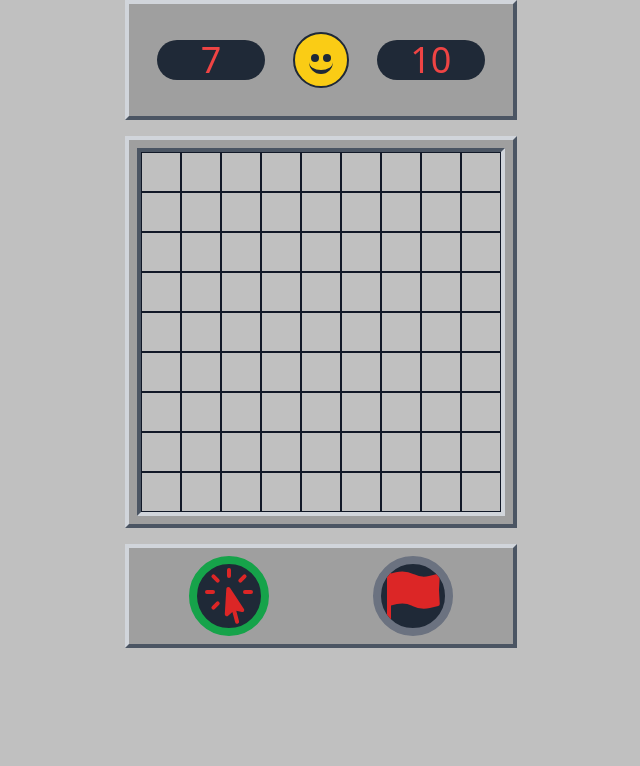
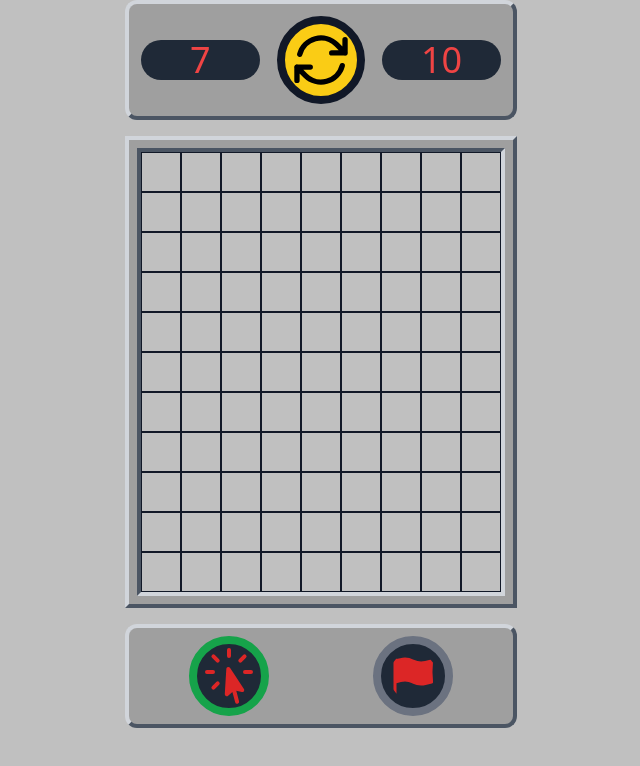
Before and after one commit to weelics/React-MineSweeper, a React (Create React App) app: page / in a window 1280 px wide. Shown: the top 766 px of the page, without its empty margins (319-959 px from the left). Built offline with nearby package versions, Linux system fonts and the light colour scheme.

Commit message:
chore: set new icon

```diff
--- a/src/App.js
+++ b/src/App.js
@@ -2,13 +2,14 @@ import { useCallback, useEffect, useState } from "react";
 import Block from "./components/block";
 import createTable from "./module/createTable";
 
-const length = 9;
+const nCOL = 9;
+const length = 11;
 const nMine = 10;
 let winnerMine = 0;
 let cssFinishGame = "";
 
 function App() {
-  const [board, setBoard] = useState(createTable(length, nMine));
+  const [board, setBoard] = useState(createTable(nCOL, length, nMine));
   const [alert, setAlert] = useState("");
   const [show, setShow] = useState(false);
   const [mine, setMine] = useState(nMine);
@@ -29,7 +30,7 @@ function App() {
     winnerMine = 0;
     setShow(false);
     setMine(nMine);
-    setBoard(createTable(length, nMine));
+    setBoard(createTable(nCOL, length, nMine));
   };
 
   const setVisible = useCallback(
@@ -40,14 +41,14 @@ function App() {
   );
 
   const endGame = () => {
+    setOver(true);
     setMine(nMine);
     setShow(true);
   };
 
   const gameOver = useCallback(() => {
-    setOver(true);
     setAlert("HAI PERSO!");
-    cssFinishGame = "bg-red-600 text-cyan-500";
+    cssFinishGame = "bg-red-600 ";
     endGame();
   }, []);
 
@@ -59,7 +60,7 @@ function App() {
 
   const check = useCallback(
     (row, col) => {
-      if (row < 0 || row >= length || col < 0 || col >= length) return;
+      if (row < 0 || row >= length || col < 0 || col >= nCOL) return;
       if (board[row][col].isBomb) return;
       if (
         board[row][col].value === 0 &&
@@ -75,8 +76,10 @@ function App() {
         check(row, col + 1);
         check(row - 1, col + 1);
         check(row + 1, col - 1);
-      } else if (board[row][col].value !== 0 &&
-        board[row][col].isFlagged === false) {
+      } else if (
+        board[row][col].value !== 0 &&
+        board[row][col].isFlagged === false
+      ) {
         board[row][col].isVisible = true;
       }
     },
@@ -85,8 +88,8 @@ function App() {
 
   const checkBoard = useCallback(
     (key) => {
-      const row = Math.floor(key / length);
-      const col = key % length;
+      const row = Math.floor(key / nCOL);
+      const col = key % nCOL;
 
       if (!inClicks) {
         if (mine === 0 && !board[row][col].isFlagged) return;
@@ -121,29 +124,33 @@ function App() {
     <div className="mx-auto bg-[#C0C0C0] gap-4 md:max-w-min flex flex-col">
       <div
         className="bg-[#9f9f9f] p-2 border-t-4 border-l-4
-        border-b-4 border-r-4
+        border-b-4 border-r-4 rounded-xl
         border-t-gray-300 border-l-gray-300
         border-b-gray-600 border-r-gray-600"
       >
-        <div className="flex justify-between p-5 items-center">
+        <div className="flex justify-between p-1 items-center">
           <p className="text-4xl text-red-500 bg-gray-800 w-[33%] h-10 rounded-full text-center">
             {timer}
           </p>
-          <div
-            onClick={async () => {
-              reset();
-            }}
-            className="relative w-14 h-14 text-center bg-yellow-400 border-2 border-gray-800
-            items-center rounded-full hover:bg-yellow-300"
-          >
-            <span
-              className={`absolute bottom-6 left-4 w-2 h-2 bg-gray-800 rounded-full`}
-            ></span>
-            <span
-              className={`absolute bottom-6 right-4 w-2 h-2 bg-gray-800 rounded-full`}
-            ></span>
-            <span className="absolute top-4 right-[14px] w-6 h-6 border-b-4 border-gray-800 rounded-full"></span>
-          </div>
+          <span className="p-1 bg-yellow-400 hover:bg-red-500 rounded-full border-8 border-gray-900">
+            <svg
+              xmlns="http://www.w3.org/2000/svg"
+              fill="none"
+              viewBox="0 0 24 24"
+              strokeWidth={2}
+              stroke="currentColor"
+              className="w-16 h-16"
+              onClick={() => {
+                reset();
+              }}
+            >
+              <path
+                strokeLinecap="round"
+                strokeLinejoin="round"
+                d="M16.023 9.348h4.992v-.001M2.985 19.644v-4.992m0 0h4.992m-4.993 0l3.181 3.183a8.25 8.25 0 0013.803-3.7M4.031 9.865a8.25 8.25 0 0113.803-3.7l3.181 3.182m0-4.991v4.99"
+              />
+            </svg>
+          </span>
 
           <p className="text-4xl text-red-500 bg-gray-800 w-[33%] h-10 rounded-full text-center">
             {mine}
@@ -187,7 +194,7 @@ function App() {
       </div>
       <div
         className="bg-[#9f9f9f]  p-2 border-t-4 border-l-4
-        border-b-4 border-r-4
+        border-b-4 border-r-4 rounded-xl
         border-t-gray-300 border-l-gray-300
         border-b-gray-600 border-r-gray-600"
       >
@@ -221,7 +228,7 @@ function App() {
             fill="red"
             className={`${
               inClicks ? "border-gray-500" : "border-green-600"
-            } w-20 h-20 border-8 rounded-full bg-gray-800 fill-red-600 hover:fill-amber-500`}
+            } w-20 h-20 p-2 border-8 rounded-full bg-gray-800 fill-red-600 hover:fill-amber-500`}
           >
             <path
               fillRule="evenodd"
--- a/src/components/block.js
+++ b/src/components/block.js
@@ -12,7 +12,7 @@ function Block(props) {
         xmlns="http://www.w3.org/2000/svg"
         viewBox="0 0 24 24"
         fill="currentColor"
-        className="w-6 h-6 fill-red-600 ml-1 mt-1"
+        className="w-6 h-6 fill-red-600 ml-1 mt-2"
       >
         <path
           fillRule="evenodd"
--- a/src/module/createTable.js
+++ b/src/module/createTable.js
@@ -7,12 +7,9 @@ const shuffleArray = (array) => {
   }
 };
 
-export default function createTable(length, nMine) {
-  if (nMine >= length * length) nMine = length - 1;
-
-  const tmpA = new Array(length * length);
-
-  for (let i = 0; i < length * length; i++) {
+export default function createTable(COL, length, nMine) {
+  const tmpA = new Array(length * COL);
+  for (let i = 0; i < length * COL; i++) {
     tmpA[i] = {
       isVisible: false,
       value: 0,
@@ -26,14 +23,14 @@ export default function createTable(length, nMine) {
 
   for (let i = 0; i < length; i++) {
     a[i] = new Array(length);
-    for (let j = 0; j < length; j++) {
-      a[i][j] = tmpA[i * length + j];
-      a[i][j].key = i * length + j;
+    for (let j = 0; j < COL; j++) {
+      a[i][j] = tmpA[i * COL + j];
+      a[i][j].key = i * COL + j;
     }
   }
 
   for (let i = 0; i < length; i++) {
-    for (let j = 0; j < length; j++) {
+    for (let j = 0; j < COL; j++) {
       if (a[i][j].isBomb) {
         if (i > 0) {
           a[i - 1][j].value++;
@@ -46,7 +43,7 @@ export default function createTable(length, nMine) {
           a[i][j - 1].value++;
         }
 
-        if (j < length - 1) {
+        if (j < COL - 1) {
           a[i][j + 1].value++;
         }
 
@@ -54,11 +51,11 @@ export default function createTable(length, nMine) {
           a[i - 1][j - 1].value++;
         }
 
-        if (i < length - 1 && j < length - 1) {
+        if (i < length - 1 && j < COL - 1) {
           a[i + 1][j + 1].value++;
         }
 
-        if (i > 0 && j < length - 1) {
+        if (i > 0 && j < COL - 1) {
           a[i - 1][j + 1].value++;
         }
 
@@ -68,6 +65,5 @@ export default function createTable(length, nMine) {
       }
     }
   }
-
   return a;
 }
```
